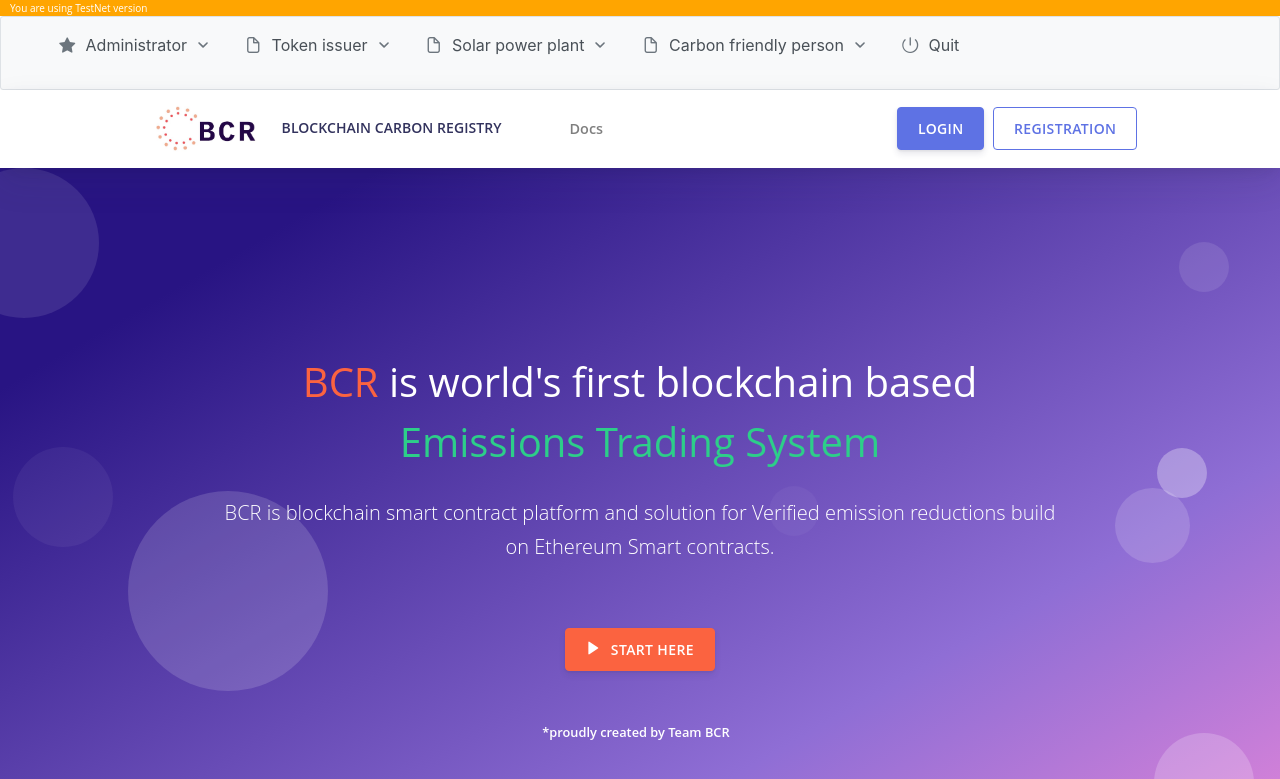
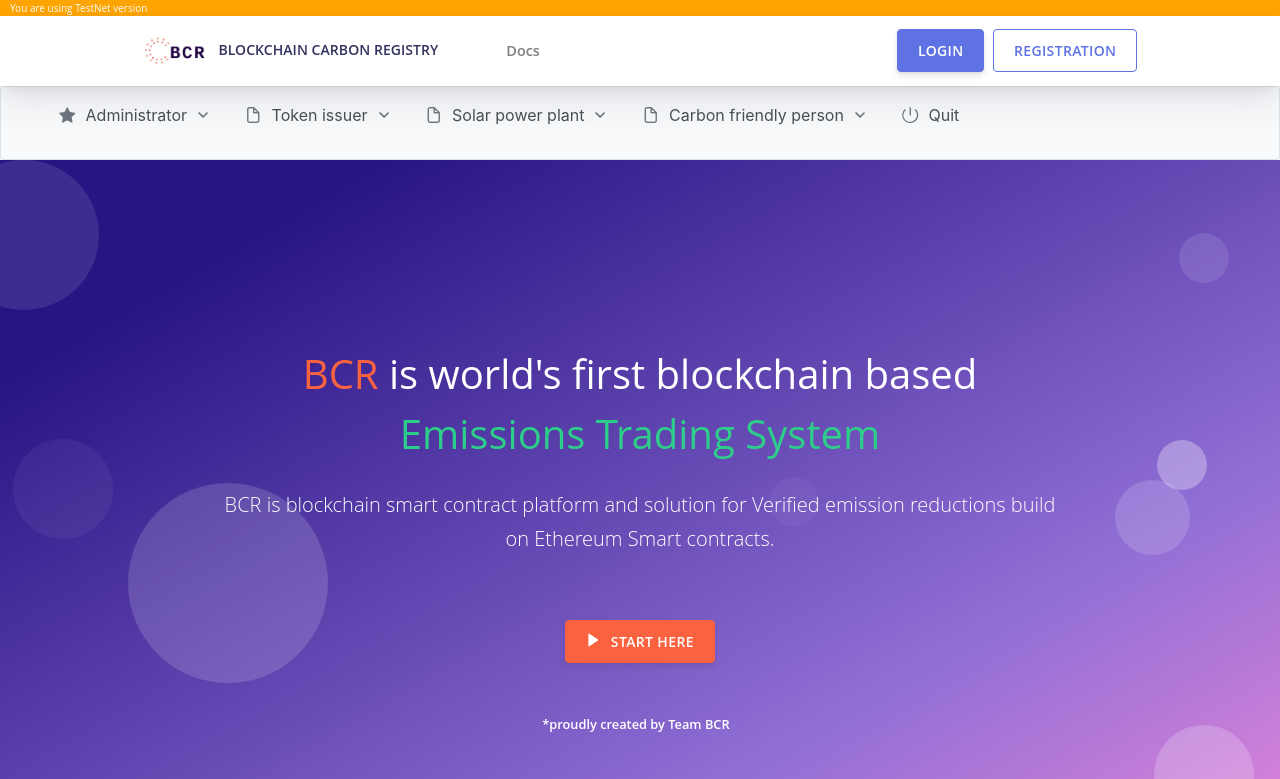
Before and after one commit to scholtz/bcr-web, a Vue app: page / in a window 1280 px wide. Shown: the top 779 px of the page. Built offline with nearby package versions, Linux system fonts and the light colour scheme.

Commit message:
move navbar above

```diff
--- a/src/components/Navbar.vue
+++ b/src/components/Navbar.vue
@@ -1,4 +1,95 @@
 <template>
+  <nav
+    id="navbar-main"
+    class="
+      navbar navbar-main navbar-expand-lg
+      bg-white
+      navbar-light
+      position-sticky
+      top-0
+      shadow
+      py-2
+    "
+  >
+    <div class="container">
+      <a class="navbar-brand mr-lg-5" href="#">
+        <img src="../assets/img/pages/logo.jpg" />
+        Blockchain Carbon Registry
+      </a>
+      <button
+        class="navbar-toggler"
+        type="button"
+        data-toggle="collapse"
+        data-target="#navbar_global"
+        aria-controls="navbar_global"
+        aria-expanded="false"
+        aria-label="Toggle navigation"
+      >
+        <span class="navbar-toggler-icon"></span>
+      </button>
+      <div class="navbar-collapse collapse" id="navbar_global">
+        <div class="navbar-collapse-header">
+          <div class="row" style="height: 80px">
+            <div class="col-6 collapse-brand">
+              <a href="./index.html">
+                <img src="../assets/img/pages/logo.jpg" />
+              </a>
+            </div>
+            <div class="col-6 collapse-close">
+              <button
+                type="button"
+                class="navbar-toggler"
+                data-toggle="collapse"
+                data-target="#navbar_global"
+                aria-controls="navbar_global"
+                aria-expanded="false"
+                aria-label="Toggle navigation"
+              >
+                <span></span>
+                <span></span>
+              </button>
+            </div>
+          </div>
+        </div>
+        <ul class="navbar-nav navbar-nav-hover align-items-lg-center">
+          <li class="nav-item dropdown">
+            <a
+              href="https://doc.blockchaincarbonregistry.com/"
+              class="nav-link"
+              data-toggle="dropdown"
+              role="button"
+            >
+              <i class="ni ni-ui-04 d-lg-none"></i>
+              <span class="nav-link-inner--text font-weight-bold">Docs</span>
+            </a>
+          </li>
+        </ul>
+
+        <ul class="navbar-nav align-items-lg-center ml-lg-auto">
+          <li class="nav-item d-none d-lg-block">
+            <a
+              href="/user/kyc"
+              class="btn btn-primary btn-icon"
+              @click="$router.push('/user/kyc')"
+            >
+              <span class="btn-inner--icon"> </span>
+              <span class="nav-link-inner--text">Login</span>
+            </a>
+          </li>
+          <li class="nav-item">
+            <a
+              class="btn btn-outline-primary"
+              href="/user/kyc"
+              target=""
+              @click="$router.push('/user/kyc')"
+            >
+              <span class="nav-link-inner--text">Registration</span>
+            </a>
+          </li>
+        </ul>
+      </div>
+    </div>
+  </nav>
   <Menubar :model="menuItems" />
 </template>
 <script>
--- a/src/pages/Home.vue
+++ b/src/pages/Home.vue
@@ -1,96 +1,5 @@
 <template>
   <PublicLayout>
-    <nav
-      id="navbar-main"
-      class="
-        navbar navbar-main navbar-expand-lg
-        bg-white
-        navbar-light
-        position-sticky
-        top-0
-        shadow
-        py-2
-      "
-    >
-      <div class="container">
-        <a class="navbar-brand mr-lg-5" href="#">
-          <img src="../assets/img/pages/logo.jpg" />
-          Blockchain Carbon Registry
-        </a>
-        <button
-          class="navbar-toggler"
-          type="button"
-          data-toggle="collapse"
-          data-target="#navbar_global"
-          aria-controls="navbar_global"
-          aria-expanded="false"
-          aria-label="Toggle navigation"
-        >
-          <span class="navbar-toggler-icon"></span>
-        </button>
-        <div class="navbar-collapse collapse" id="navbar_global">
-          <div class="navbar-collapse-header">
-            <div class="row" style="height: 80px">
-              <div class="col-6 collapse-brand">
-                <a href="./index.html">
-                  <img src="../assets/img/pages/logo.jpg" />
-                </a>
-              </div>
-              <div class="col-6 collapse-close">
-                <button
-                  type="button"
-                  class="navbar-toggler"
-                  data-toggle="collapse"
-                  data-target="#navbar_global"
-                  aria-controls="navbar_global"
-                  aria-expanded="false"
-                  aria-label="Toggle navigation"
-                >
-                  <span></span>
-                  <span></span>
-                </button>
-              </div>
-            </div>
-          </div>
-          <ul class="navbar-nav navbar-nav-hover align-items-lg-center">
-            <li class="nav-item dropdown">
-              <a
-                href="https://doc.blockchaincarbonregistry.com/"
-                class="nav-link"
-                data-toggle="dropdown"
-                role="button"
-              >
-                <i class="ni ni-ui-04 d-lg-none"></i>
-                <span class="nav-link-inner--text font-weight-bold">Docs</span>
-              </a>
-            </li>
-          </ul>
-
-          <ul class="navbar-nav align-items-lg-center ml-lg-auto">
-            <li class="nav-item d-none d-lg-block">
-              <a
-                href="/user/kyc"
-                class="btn btn-primary btn-icon"
-                @click="$router.push('/user/kyc')"
-              >
-                <span class="btn-inner--icon"> </span>
-                <span class="nav-link-inner--text">Login</span>
-              </a>
-            </li>
-            <li class="nav-item">
-              <a
-                class="btn btn-outline-primary"
-                href="/user/kyc"
-                target=""
-                @click="$router.push('/user/kyc')"
-              >
-                <span class="nav-link-inner--text">Registration</span>
-              </a>
-            </li>
-          </ul>
-        </div>
-      </div>
-    </nav>
     <div class="wrapper">
       <div class="section section-hero section-shaped">
         <div class="shape shape-style-1 shape-primary">
@@ -160,6 +69,7 @@
           </svg>
         </div>
       </div>
+      <div class="z-index-1">
         <div
           class="section"
           style="background-image: url('./assets/img/ill/1.svg')"
@@ -179,8 +89,14 @@
                         data-slide-to="0"
                         class="active"
                       ></li>
-                    <li data-target="#carousel_example" data-slide-to="1"></li>
-                    <li data-target="#carousel_example" data-slide-to="2"></li>
+                      <li
+                        data-target="#carousel_example"
+                        data-slide-to="1"
+                      ></li>
+                      <li
+                        data-target="#carousel_example"
+                        data-slide-to="2"
+                      ></li>
                     </ol>
                     <div class="carousel-inner">
                       <div class="carousel-item active">
@@ -256,7 +172,9 @@
             <span></span>
           </div>
           <div class="container py-md">
-          <div class="row row-grid justify-content-between align-items-center">
+            <div
+              class="row row-grid justify-content-between align-items-center"
+            >
               <div class="col-lg-6">
                 <h3 class="display-3 text-white">
                   <span class="text-white">How can BCR help ?</span>
@@ -265,7 +183,8 @@
                   BCR is blockchain platform which helps organizations and
                   governments issue their own carbon offset tokens for producers
                   of clean energy. These can be used for buyers as oil, gas or
-                chemical producers that wants to offset their carbon footprint.
+                  chemical producers that wants to offset their carbon
+                  footprint.
                 </p>
 
                 <div class="btn-wrapper">
@@ -284,20 +203,21 @@
                         <h6>
                           <b>Savings on infrastructure</b> Governments and NGOs
                           can face substantial capital expenditure to work on
-                        their own Emission reductions scheme and build a working
-                        market around that. That is where blockchain technology
-                        can help.
+                          their own Emission reductions scheme and build a
+                          working market around that. That is where blockchain
+                          technology can help.
                         </h6>
                       </li>
                       <li>
                         <h6>
-                        <b> Easily build emissions scheme</b> - Government of EL
-                        Salvador or environmental organization can easily use
-                        BCR platform and issue their own token to be used for
-                        emission reductions. They can issue coins based on
-                        productions of renewable producers and issue these token
-                        to producers. On other hand it can issue polluters to
-                        buy these tokens in amount defined by coefficients.
+                          <b> Easily build emissions scheme</b> - Government of
+                          EL Salvador or environmental organization can easily
+                          use BCR platform and issue their own token to be used
+                          for emission reductions. They can issue coins based on
+                          productions of renewable producers and issue these
+                          token to producers. On other hand it can issue
+                          polluters to buy these tokens in amount defined by
+                          coefficients.
                         </h6>
                       </li>
                       <li>
@@ -305,9 +225,9 @@
                           <b> Liquid market from day one</b> - Environmental
                           organizations and governments can easily create market
                           for tokens as these are tradable on any centralized or
-                        decentralized blockchain exchange. Tokens that were used
-                        for production will be registered back in this platform
-                        and burned so they cannot be used further.
+                          decentralized blockchain exchange. Tokens that were
+                          used for production will be registered back in this
+                          platform and burned so they cannot be used further.
                         </h6>
                       </li>
                     </ul>
@@ -388,9 +308,9 @@
                     Blockchain solution and fully transparent
                   </h6>
                   <p class="description opacity-8">
-                  can fully replace database registry with highly secured tokens
-                  build on Ethereum smart contracts. Blockchain solution enables
-                  tracking emissions use in real-time
+                    can fully replace database registry with highly secured
+                    tokens build on Ethereum smart contracts. Blockchain
+                    solution enables tracking emissions use in real-time
                   </p>
                 </div>
               </div>
@@ -409,9 +329,9 @@
                     Easily implemented accross industries.
                   </h6>
                   <p class="description opacity-8">
-                  Solution can be used for oil, gas , chemical and even maritime
-                  industry. We can finally deliver carbon neutral cargoes around
-                  world
+                    Solution can be used for oil, gas , chemical and even
+                    maritime industry. We can finally deliver carbon neutral
+                    cargoes around world
                   </p>
                 </div>
               </div>
@@ -445,7 +365,9 @@
             <h1 class="mt-lg mb-5 text-center">TEAM</h1>
             <div class="row">
               <div class="col-sm-3 col-6 mt-5 mt-sm-0">
-              <h4 class="d-block text-uppercase font-weight-bold mb-4">Ludo</h4>
+                <h4 class="d-block text-uppercase font-weight-bold mb-4">
+                  Ludo
+                </h4>
                 <img
                   src="https://www.seekpng.com/png/detail/966-9665493_my-profile-icon-blank-profile-image-circle.png"
                   alt="Raised circle image"
@@ -591,6 +513,7 @@
           </div>
         </section>
       </div>
+    </div>
   </PublicLayout>
 </template>
 
@@ -604,7 +527,10 @@ export default {
 </script>
 <style scoped>
 .navbar.navbar-main {
-  z-index: 0;
+  z-index: 3;
+}
+.z-index-1 {
+  z-index: -1;
 }
 .size-icon {
   font-size: 20px;
```
Lines whose indentation alone changed are shown as unchanged.
